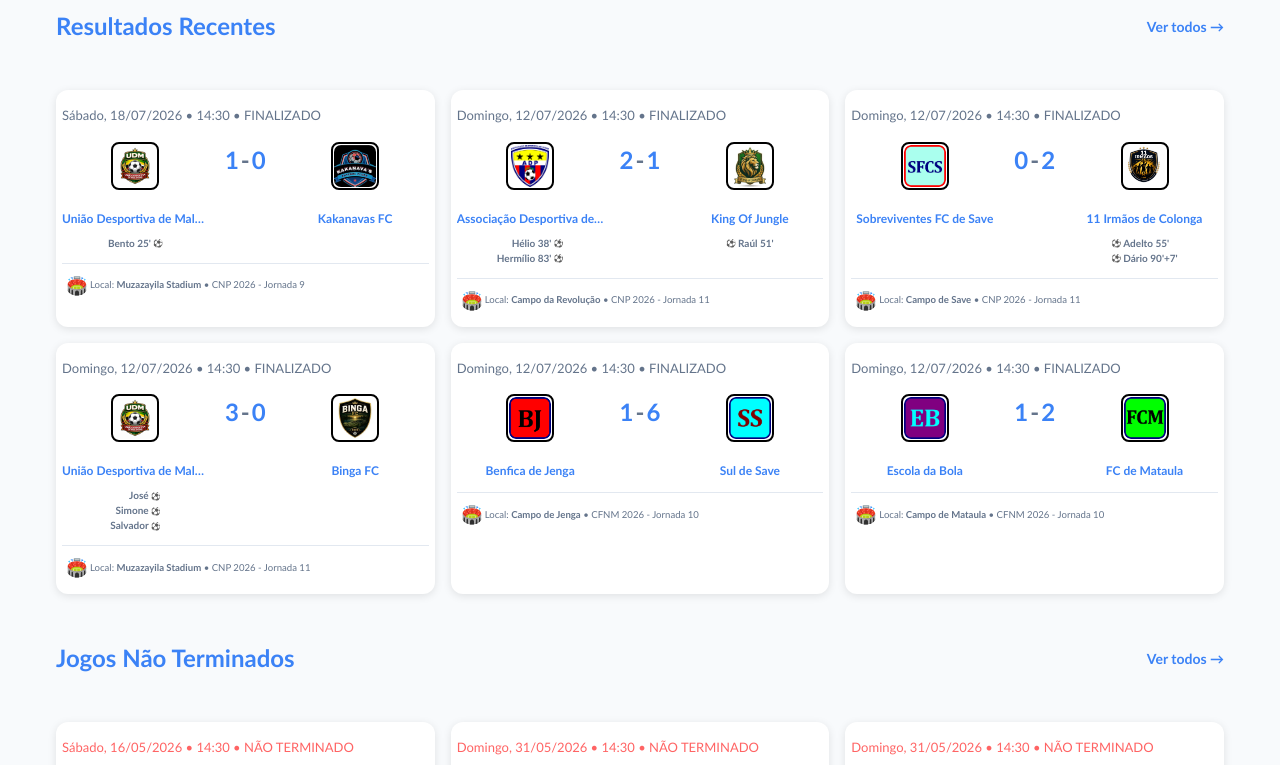
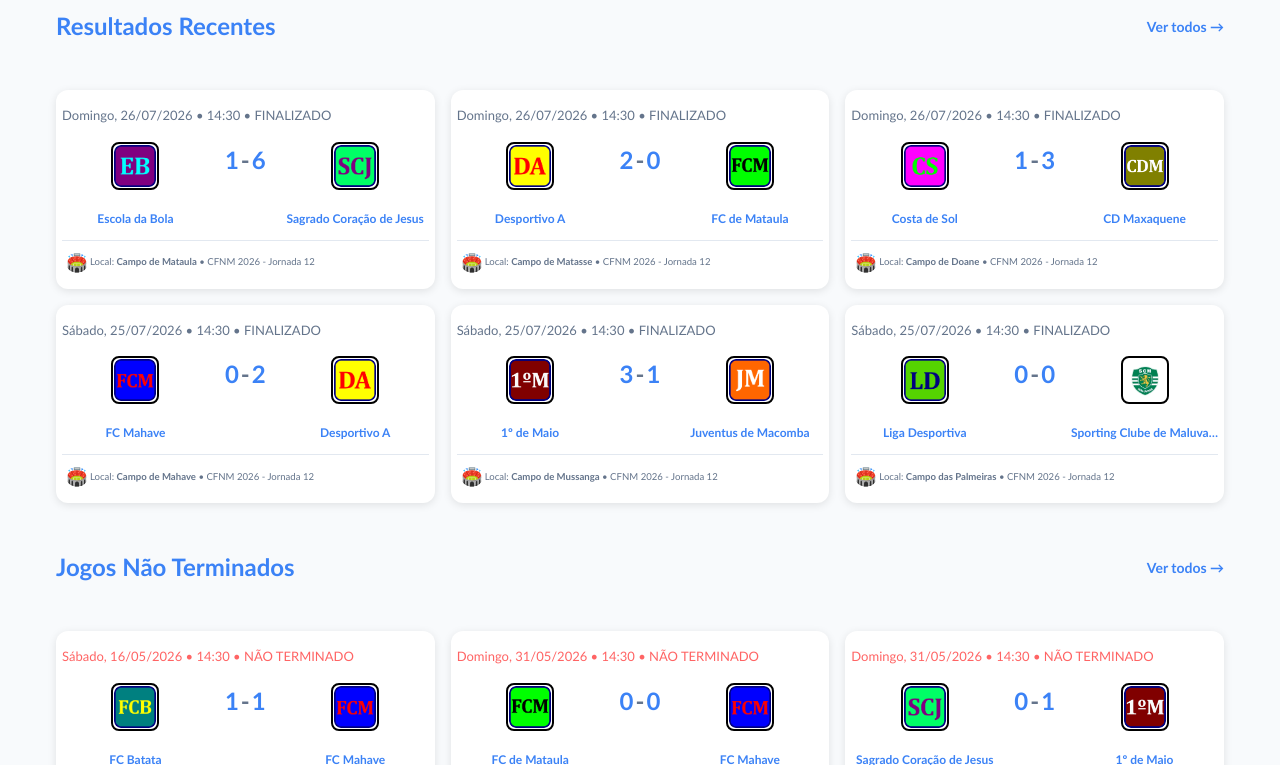
Before and after one commit to Raimundroid/maninguebola, a React (Vite) app: page / in a window 1280 px wide. Shown: the part 675-1440 px from the top of the page. Built offline with nearby package versions, Linux system fonts and the light colour scheme.

Commit message:
completed the CFNM matchest till round 12

```diff
--- a/src/data/matchesData.js
+++ b/src/data/matchesData.js
@@ -2628,6 +2628,263 @@ const matchesData = [
     awayScorers: [],
   },
   // ---------------------------- CFNM 2026 Round 11 ---------------------------------
+  {
+    id: -78,
+    homeTeamId: "FCMataula",
+    awayTeamId: "FCBatata",
+    homeScore: 2, // Only for live/finished
+    awayScore: 1,
+    date: "2026-07-18", // ISO Format
+    time: "14:30",
+    status: "finished", // 'live' | 'finished' | 'upcoming' | canceled | postponed
+    venue: "Campo de Mataula",
+    info: "CFNM 2026 - Jornada 11", // Optional extra info
+    competitionId: "novaMambone",
+    // Note:  Store as Array of Strings; You can still keep "(2)" for multiple goals if you want strict string display
+    homeScorers: [],
+    awayScorers: [],
+  },
+  {
+    id: -79,
+    homeTeamId: "sulSave",
+    awayTeamId: "escolaBola",
+    homeScore: 0, // Only for live/finished
+    awayScore: 0,
+    date: "2026-07-18", // ISO Format
+    time: "14:30",
+    status: "finished", // 'live' | 'finished' | 'upcoming' | canceled | postponed
+    venue: "Campo de Jenga",
+    info: "CFNM 2026 - Jornada 11", // Optional extra info
+    competitionId: "novaMambone",
+    // Note:  Store as Array of Strings; You can still keep "(2)" for multiple goals if you want strict string display
+    homeScorers: [],
+    awayScorers: [],
+  },
+  {
+    id: -80,
+    homeTeamId: "CDMaxaquene",
+    awayTeamId: "FCMahave",
+    homeScore: 2, // Only for live/finished
+    awayScore: 0,
+    date: "2026-07-18", // ISO Format
+    time: "14:30",
+    status: "finished", // 'live' | 'finished' | 'upcoming' | canceled | postponed
+    venue: "Campo das Palmeiras",
+    info: "CFNM 2026 - Jornada 11", // Optional extra info
+    competitionId: "novaMambone",
+    // Note:  Store as Array of Strings; You can still keep "(2)" for multiple goals if you want strict string display
+    homeScorers: [],
+    awayScorers: [],
+  },
+  {
+    id: -81,
+    homeTeamId: "PFCMussassa",
+    awayTeamId: "ligaDesportiva",
+    homeScore: 2, // Only for live/finished
+    awayScore: 2,
+    date: "2026-07-19", // ISO Format
+    time: "14:30",
+    status: "finished", // 'live' | 'finished' | 'upcoming' | canceled | postponed
+    venue: "Campo das Palmeiras",
+    info: "CFNM 2026 - Jornada 11", // Optional extra info
+    competitionId: "novaMambone",
+    // Note:  Store as Array of Strings; You can still keep "(2)" for multiple goals if you want strict string display
+    homeScorers: [],
+    awayScorers: [],
+  },
+  {
+    id: -82,
+    homeTeamId: "sportingMaluvane",
+    awayTeamId: "juventusMacomba",
+    homeScore: 0, // Only for live/finished
+    awayScore: 0,
+    date: "2026-07-19", // ISO Format
+    time: "14:30",
+    status: "finished", // 'live' | 'finished' | 'upcoming' | canceled | postponed
+    venue: "Muzazayila Stadium",
+    info: "CFNM 2026 - Jornada 11", // Optional extra info
+    competitionId: "novaMambone",
+    // Note:  Store as Array of Strings; You can still keep "(2)" for multiple goals if you want strict string display
+    homeScorers: [],
+    awayScorers: [],
+  },
+  {
+    id: -83,
+    homeTeamId: "primeiroMaio",
+    awayTeamId: "costaSol",
+    homeScore: 4, // Only for live/finished
+    awayScore: 2,
+    date: "2026-07-19", // ISO Format
+    time: "14:30",
+    status: "finished", // 'live' | 'finished' | 'upcoming' | canceled | postponed
+    venue: "Campo de Mussanga",
+    info: "CFNM 2026 - Jornada 11", // Optional extra info
+    competitionId: "novaMambone",
+    // Note:  Store as Array of Strings; You can still keep "(2)" for multiple goals if you want strict string display
+    homeScorers: [],
+    awayScorers: [],
+  },
+  {
+    id: -84,
+    homeTeamId: "sagradoCJesus",
+    awayTeamId: "benficaJenga",
+    homeScore: 0, // Only for live/finished
+    awayScore: 0,
+    date: "2026-07-19", // ISO Format
+    time: "14:30",
+    status: "postponed", // 'live' | 'finished' | 'upcoming' | canceled | postponed
+    venue: "Campo de Doane",
+    info: "CFNM 2026 - Jornada 11", // Optional extra info
+    competitionId: "novaMambone",
+    // Note:  Store as Array of Strings; You can still keep "(2)" for multiple goals if you want strict string display
+    homeScorers: [],
+    awayScorers: [],
+  },
+  {
+    id: -85,
+    homeTeamId: "desportivoA",
+    awayTeamId: "desportivoB",
+    homeScore: 3, // Only for live/finished
+    awayScore: 0,
+    date: "2026-07-19", // ISO Format
+    time: "14:30",
+    status: "finished", // 'live' | 'finished' | 'upcoming' | canceled | postponed
+    venue: "Campo de Matasse",
+    info: "CFNM 2026 - Jornada 11", // Optional extra info
+    competitionId: "novaMambone",
+    // Note:  Store as Array of Strings; You can still keep "(2)" for multiple goals if you want strict string display
+    homeScorers: [],
+    awayScorers: [],
+  },
+  // ---------------------------- CFNM 2026 Round 12 ---------------------------------
+  {
+    id: -86,
+    homeTeamId: "FCMahave",
+    awayTeamId: "desportivoA",
+    homeScore: 0, // Only for live/finished
+    awayScore: 2,
+    date: "2026-07-25", // ISO Format
+    time: "14:30",
+    status: "finished", // 'live' | 'finished' | 'upcoming' | canceled | postponed
+    venue: "Campo de Mahave",
+    info: "CFNM 2026 - Jornada 12", // Optional extra info
+    competitionId: "novaMambone",
+    // Note:  Store as Array of Strings; You can still keep "(2)" for multiple goals if you want strict string display
+    homeScorers: [],
+    awayScorers: [],
+  },
+  {
+    id: -87,
+    homeTeamId: "primeiroMaio",
+    awayTeamId: "juventusMacomba",
+    homeScore: 3, // Only for live/finished
+    awayScore: 1,
+    date: "2026-07-25", // ISO Format
+    time: "14:30",
+    status: "finished", // 'live' | 'finished' | 'upcoming' | canceled | postponed
+    venue: "Campo de Mussanga",
+    info: "CFNM 2026 - Jornada 12", // Optional extra info
+    competitionId: "novaMambone",
+    // Note:  Store as Array of Strings; You can still keep "(2)" for multiple goals if you want strict string display
+    homeScorers: [],
+    awayScorers: [],
+  },
+  {
+    id: -88,
+    homeTeamId: "ligaDesportiva",
+    awayTeamId: "sportingMaluvane",
+    homeScore: 0, // Only for live/finished
+    awayScore: 0,
+    date: "2026-07-25", // ISO Format
+    time: "14:30",
+    status: "finished", // 'live' | 'finished' | 'upcoming' | canceled | postponed
+    venue: "Campo das Palmeiras",
+    info: "CFNM 2026 - Jornada 12", // Optional extra info
+    competitionId: "novaMambone",
+    // Note:  Store as Array of Strings; You can still keep "(2)" for multiple goals if you want strict string display
+    homeScorers: [],
+    awayScorers: [],
+  },
+  {
+    id: -89,
+    homeTeamId: "benficaJenga",
+    awayTeamId: "PFCMussassa",
+    homeScore: 2, // Only for live/finished
+    awayScore: 2,
+    date: "2026-07-25", // ISO Format
+    time: "14:30",
+    status: "finished", // 'live' | 'finished' | 'upcoming' | canceled | postponed
+    venue: "Campo de Jenga",
+    info: "CFNM 2026 - Jornada 12", // Optional extra info
+    competitionId: "novaMambone",
+    // Note:  Store as Array of Strings; You can still keep "(2)" for multiple goals if you want strict string display
+    homeScorers: [],
+    awayScorers: [],
+  },
+  {
+    id: -90,
+    homeTeamId: "escolaBola",
+    awayTeamId: "sagradoCJesus",
+    homeScore: 1, // Only for live/finished
+    awayScore: 6,
+    date: "2026-07-26", // ISO Format
+    time: "14:30",
+    status: "finished", // 'live' | 'finished' | 'upcoming' | canceled | postponed
+    venue: "Campo de Mataula",
+    info: "CFNM 2026 - Jornada 12", // Optional extra info
+    competitionId: "novaMambone",
+    // Note:  Store as Array of Strings; You can still keep "(2)" for multiple goals if you want strict string display
+    homeScorers: [],
+    awayScorers: [],
+  },
+  {
+    id: -91,
+    homeTeamId: "FCBatata",
+    awayTeamId: "sulSave",
+    homeScore: 0, // Only for live/finished
+    awayScore: 0,
+    date: "2026-07-26", // ISO Format
+    time: "14:30",
+    status: "postponed", // 'live' | 'finished' | 'upcoming' | canceled | postponed
+    venue: "Campo de Batata",
+    info: "CFNM 2026 - Jornada 12", // Optional extra info
+    competitionId: "novaMambone",
+    // Note:  Store as Array of Strings; You can still keep "(2)" for multiple goals if you want strict string display
+    homeScorers: [],
+    awayScorers: [],
+  },
+  {
+    id: -92,
+    homeTeamId: "desportivoA",
+    awayTeamId: "FCMataula",
+    homeScore: 2, // Only for live/finished
+    awayScore: 0,
+    date: "2026-07-26", // ISO Format
+    time: "14:30",
+    status: "finished", // 'live' | 'finished' | 'upcoming' | canceled | postponed
+    venue: "Campo de Matasse",
+    info: "CFNM 2026 - Jornada 12", // Optional extra info
+    competitionId: "novaMambone",
+    // Note:  Store as Array of Strings; You can still keep "(2)" for multiple goals if you want strict string display
+    homeScorers: [],
+    awayScorers: [],
+  },
+  {
+    id: -93,
+    homeTeamId: "costaSol",
+    awayTeamId: "CDMaxaquene",
+    homeScore: 1, // Only for live/finished
+    awayScore: 3,
+    date: "2026-07-26", // ISO Format
+    time: "14:30",
+    status: "finished", // 'live' | 'finished' | 'upcoming' | canceled | postponed
+    venue: "Campo de Doane",
+    info: "CFNM 2026 - Jornada 12", // Optional extra info
+    competitionId: "novaMambone",
+    // Note:  Store as Array of Strings; You can still keep "(2)" for multiple goals if you want strict string display
+    homeScorers: [],
+    awayScorers: [],
+  },
 
   // ligaDesportiva sportingMaluvane benficaJenga CDMaxaquene juventusMacomba sulSave PFCMussassa FCBatata desportivoA  sagradoCJesus primeiroMaio FCMataula costaSol escolaBola FCMahave desportivoB
 
@@ -2635,7 +2892,7 @@ const matchesData = [
 ];
 
 export default matchesData;
- // ---------------------------- CFNM 2026 Round x ---------------------------------
+// ---------------------------- CFNM 2026 Round x ---------------------------------
 {
   /**
 
```
